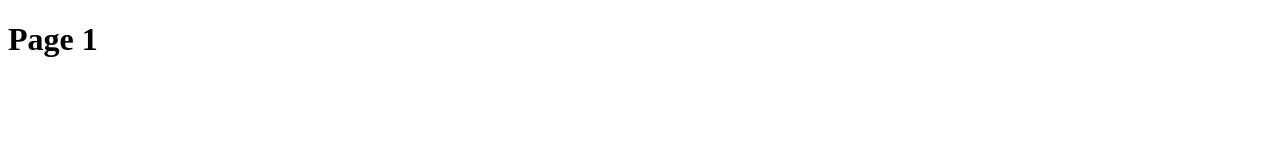
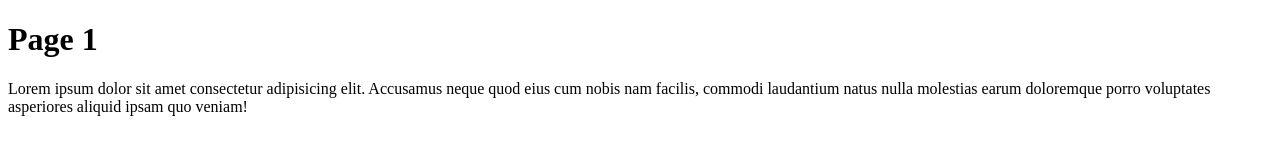
Before and after one commit to aditya-1493/Practice, a plain HTML site: page page1.html in a window 1280 px wide. Drawn offline with Linux system fonts and the light colour scheme.

Commit message:
updating  page1

```diff
--- a/page1.html
+++ b/page1.html
@@ -7,5 +7,8 @@
 </head>
 <body>
     <h1>Page 1</h1>
+    <p>
+        Lorem ipsum dolor sit amet consectetur adipisicing elit. Accusamus neque quod eius cum nobis nam facilis, commodi laudantium natus nulla molestias earum doloremque porro voluptates asperiores aliquid ipsam quo veniam!
+    </p>
 </body>
 </html>
```
